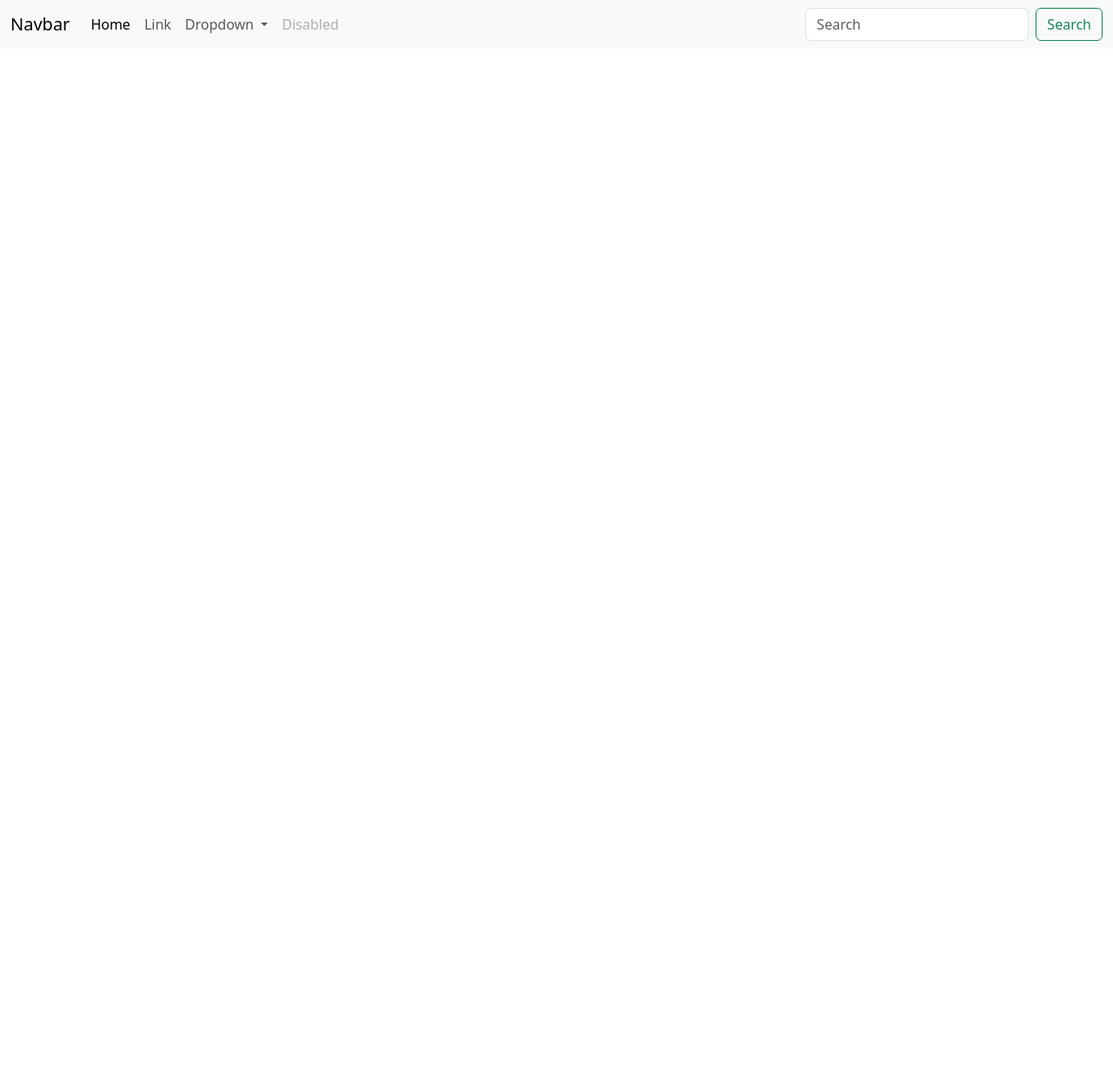
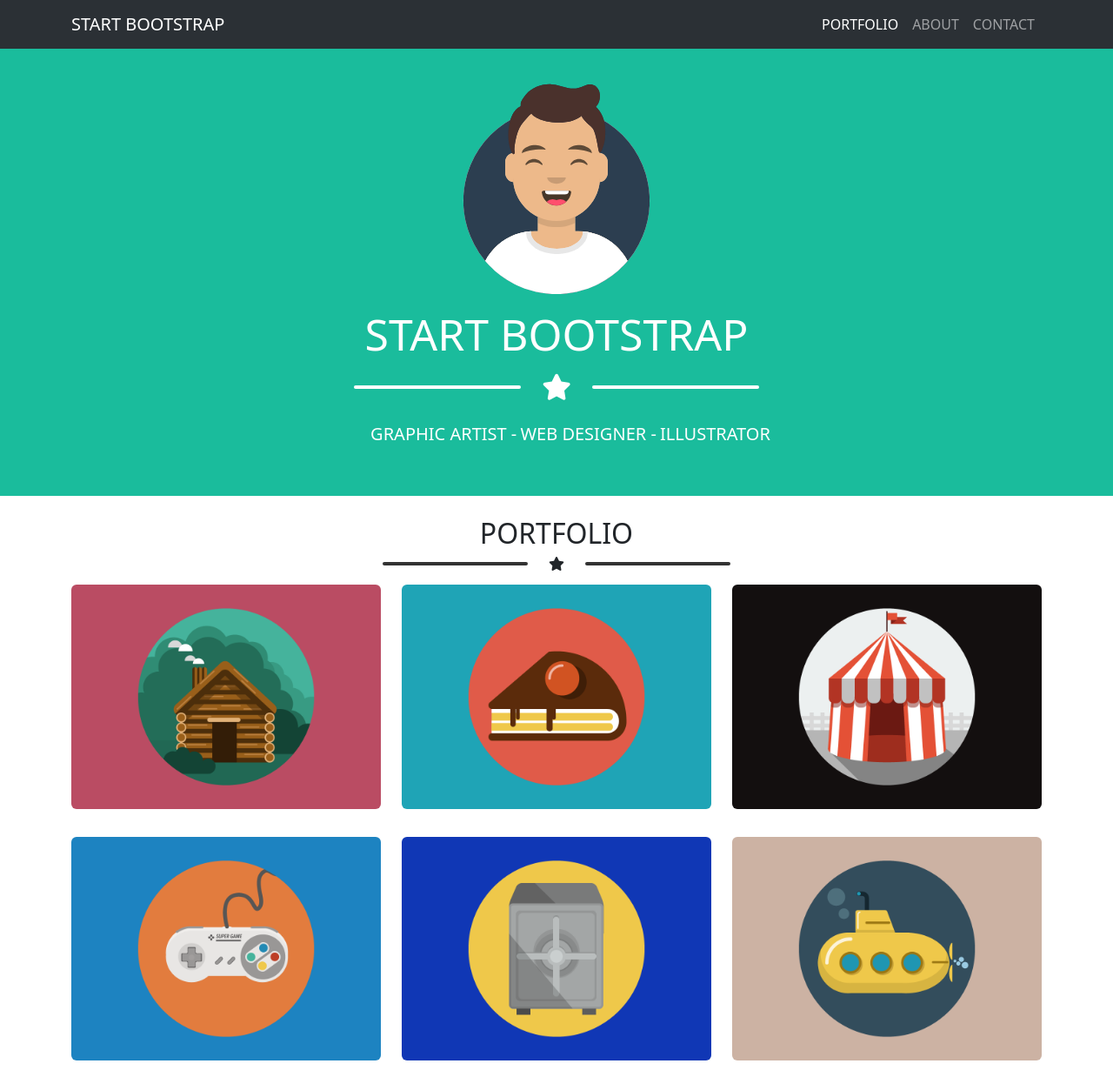
Before and after one commit to andreamastro98/html-css-bootstrap-freelancer, a plain HTML site: page index.html in a window 1280 px wide. Shown: the top 1238 px of the page at 87% size. Before the commit the page ends 800 px from the top, so only its background shows below. Drawn offline with nearby package versions, Linux system fonts and the light colour scheme.

Commit message:
3 section completate

```diff
--- a/assets/css/style.css
+++ b/assets/css/style.css
@@ -0,0 +1,64 @@
+.bg-green-section{
+    background-color: #1abc9c;
+}
+
+#header{
+    padding-top: 2rem;
+    padding-bottom: 2rem;
+    color: white;
+}
+
+#header h1{
+    font-size: 50px !important;
+}
+
+#header img{
+    width: 250px;
+    aspect-ratio: 1;
+}
+
+#header i{
+    font-size: 30px;
+}
+
+#header ul a{
+    list-style-type: none;
+    display: inline-block;
+    text-decoration: none;
+    color: white;
+    font-size: 20px;
+}
+
+.white-line{
+    height: 4px;
+    display: inline-block;
+    width: 15%;
+    background-color: white;
+    border-radius: 20px;
+}
+
+.dark-line{
+    height: 4px;
+    display: inline-block;
+    width: 15%;
+    background-color: #333333;
+    border-radius: 20px;
+}
+
+#about{
+    color: white;
+}
+
+.container-small{
+    width: 50%;
+    margin: auto;
+}
+
+#about{
+    text-align: center;
+}
+
+input[type=text] {
+    border: none;
+    border-bottom: 2px solid red;
+  }
--- a/index.html
+++ b/index.html
@@ -4,47 +4,126 @@
     <meta charset="utf-8">
     <meta name="viewport" content="width=device-width, initial-scale=1">
     <title>Bootstrap demo</title>
+    <link rel="stylesheet" href="https://cdnjs.cloudflare.com/ajax/libs/font-awesome/6.3.0/css/all.min.css" integrity="sha512-SzlrxWUlpfuzQ+pcUCosxcglQRNAq/DZjVsC0lE40xsADsfeQoEypE+enwcOiGjk/bSuGGKHEyjSoQ1zVisanQ==" crossorigin="anonymous" referrerpolicy="no-referrer" />
     <link href="https://cdn.jsdelivr.net/npm/bootstrap@5.3.0-alpha1/dist/css/bootstrap.min.css" rel="stylesheet" integrity="sha384-GLhlTQ8iRABdZLl6O3oVMWSktQOp6b7In1Zl3/Jr59b6EGGoI1aFkw7cmDA6j6gD" crossorigin="anonymous">
     <link rel="stylesheet" href="assets/css/style.css">
+
   </head>
   <body>
-    <nav class="navbar navbar-expand-lg bg-body-tertiary">
-      <div class="container-fluid">
-        <a class="navbar-brand" href="#">Navbar</a>
-        <button class="navbar-toggler" type="button" data-bs-toggle="collapse" data-bs-target="#navbarSupportedContent" aria-controls="navbarSupportedContent" aria-expanded="false" aria-label="Toggle navigation">
+
+    <nav class="navbar navbar-expand-lg bg-body-tertiary bg-dark" data-bs-theme="dark">
+      <div class="container">
+        <a class="navbar-brand" href="#">START BOOTSTRAP</a>
+        <button class="navbar-toggler" type="button" data-bs-toggle="collapse" data-bs-target="#navbarNav" aria-controls="navbarNav" aria-expanded="false" aria-label="Toggle navigation">
           <span class="navbar-toggler-icon"></span>
         </button>
-        <div class="collapse navbar-collapse" id="navbarSupportedContent">
-          <ul class="navbar-nav me-auto mb-2 mb-lg-0">
+        <div class="collapse navbar-collapse justify-content-end" id="navbarNav">
+          <ul class="navbar-nav ">
             <li class="nav-item">
-              <a class="nav-link active" aria-current="page" href="#">Home</a>
+              <a class="nav-link active" aria-current="page" href="#">PORTFOLIO</a>
             </li>
             <li class="nav-item">
-              <a class="nav-link" href="#">Link</a>
-            </li>
-            <li class="nav-item dropdown">
-              <a class="nav-link dropdown-toggle" href="#" role="button" data-bs-toggle="dropdown" aria-expanded="false">
-                Dropdown
-              </a>
-              <ul class="dropdown-menu">
-                <li><a class="dropdown-item" href="#">Action</a></li>
-                <li><a class="dropdown-item" href="#">Another action</a></li>
-                <li><hr class="dropdown-divider"></li>
-                <li><a class="dropdown-item" href="#">Something else here</a></li>
-              </ul>
+              <a class="nav-link" href="#">ABOUT</a>
             </li>
             <li class="nav-item">
-              <a class="nav-link disabled">Disabled</a>
+              <a class="nav-link" href="#">CONTACT</a>
             </li>
           </ul>
-          <form class="d-flex" role="search">
-            <input class="form-control me-2" type="search" placeholder="Search" aria-label="Search">
-            <button class="btn btn-outline-success" type="submit">Search</button>
-          </form>
         </div>
       </div>
     </nav>
 
+    <!-- section header -->
+    <section class="text-center bg-green-section" id="header">
+      <img src="assets/img/avatar.svg" alt="">
+      <h1 class="my-3">START BOOTSTRAP</h1>
+      <div class="hr-star d-flex align-items-center justify-content-center">
+        <div class="white-line mx-4"></div>
+        <i class="fa-solid fa-star"></i>
+        <div class="white-line mx-4"></div>
+      </div>
+      <ul class="my-4">
+        <a href="#">
+          <li>GRAPHIC ARTIST -</li>
+        </a>
+        <a href="#">
+          <li>WEB DESIGNER -</li>
+        </a>
+        <a href="#">
+          <li>ILLUSTRATOR</li>
+        </a>
+      </ul>
+    </section>
+
+    <!-- section portfolio -->
+    <section id="portfolio" class="py-4">
+      <div class="container">
+        <h2 class="text-center">PORTFOLIO</h2>
+        <div class="hr-star d-flex align-items-center justify-content-center">
+          <div class="dark-line mx-4"></div>
+          <i class="fa-solid fa-star"></i>
+          <div class="dark-line mx-4"></div>
+        </div>
+        <div class="row">
+          <div class="col-12 col-md-6 col-lg-4 my-3">
+            <img src="assets/img/cabin.png" class="img-fluid rounded" alt="">
+          </div>
+          <div class="col-12 col-md-6 col-lg-4 my-3">
+            <img src="assets/img/cake.png" class="img-fluid rounded" alt="">
+          </div>
+          <div class="col-12 col-md-6 col-lg-4 my-3">
+            <img src="assets/img/circus.png" class="img-fluid rounded" alt="">
+          </div>
+          <div class="col-12 col-md-6 col-lg-4 my-3">
+            <img src="assets/img/game.png" class="img-fluid rounded" alt="">
+          </div>
+          <div class="col-12 col-md-6 col-lg-4 my-3">
+            <img src="assets/img/safe.png" class="img-fluid rounded" alt="">
+          </div>
+          <div class="col-12 col-md-6 col-lg-4 my-3">
+            <img src="assets/img/submarine.png" class="img-fluid rounded" alt="">
+          </div>
+        </div>
+      </div>
+    </section>
+
+    <!-- section about -->
+    <section id="about" class="py-4 bg-green-section">
+      <div class="container-small">
+        <h2 class="text-center">ABOUT</h2>
+        <div class="hr-star d-flex align-items-center justify-content-center my-4">
+          <div class="white-line mx-4"></div>
+          <i class="fa-solid fa-star"></i>
+          <div class="white-line mx-4"></div>
+        </div>
+        <div class="row">
+          <div class="p-2 col-12 col-md-6 col-lg-6">
+            <p class="text-start">Freelancer is a free bootstrap theme created by Start Bootstrap.
+              The download includes the complete source files including
+              HTML, CSS, and JavaScript as well as optional LESS stylesheets for easy customization.</p>
+          </div>
+          <div class="p-2 col-12 col-md-6 col-lg-6">
+            <p class="text-start">Whether you're a student looking to showcase your work, a professional looking to attract clients, or a graphic artist looking to share your projects, this template is the perfect starting point!</p>
+          </div>
+        </div>
+        <a href="#" class="btn btn-outline-light">
+          <i class="fa-solid fa-download"></i> Download
+        </a>
+      </div>
+    </section>
+
+    <section id="contact-me" class="py-4">
+      <h2 class="text-center">CONTACT ME</h2>
+      <div class="hr-star d-flex align-items-center justify-content-center">
+        <div class="dark-line mx-4"></div>
+        <i class="fa-solid fa-star"></i>
+        <div class="dark-line mx-4"></div>
+      </div>
+      <div class="container">
+        <input type="text">
+        <label for="Name">Name</label>
+      </div>
+    </section>
 
 
 
```
